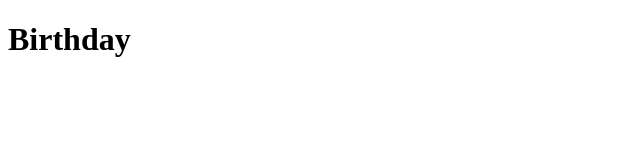
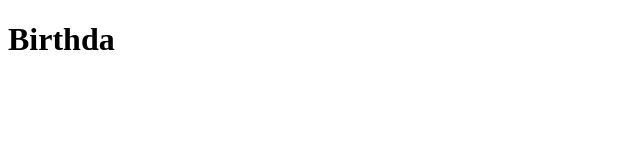
Before and after one commit to joankamere/project-two, a plain HTML site: page birthday.html in a window 1280 px wide. Shown: the full height of the page, 0-640 px from the left. Drawn offline with Linux system fonts and the light colour scheme.

Commit message:
save change to birthday

```diff
--- a/birthday.html
+++ b/birthday.html
@@ -1,9 +1,9 @@
 <!DOCTYPE html>
 <html lang="en">
     <head>
-        <title>Birthday</title>
+        <title>Birthda</title>
       </head>
       <body>
-        <h1>Birthday</h1>
+        <h1>Birthda</h1>
         <script src="js/scripts.js"></script>
 </html>
```
